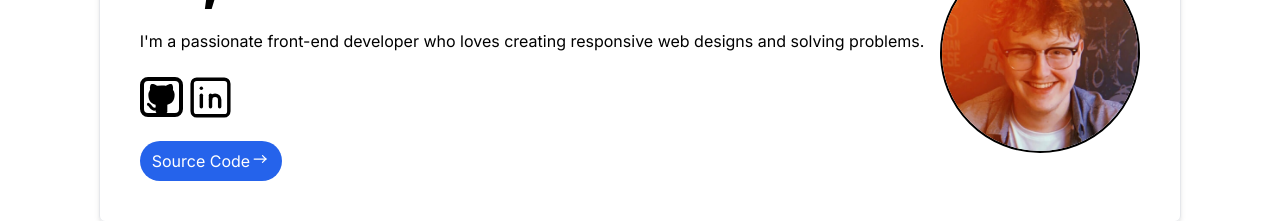
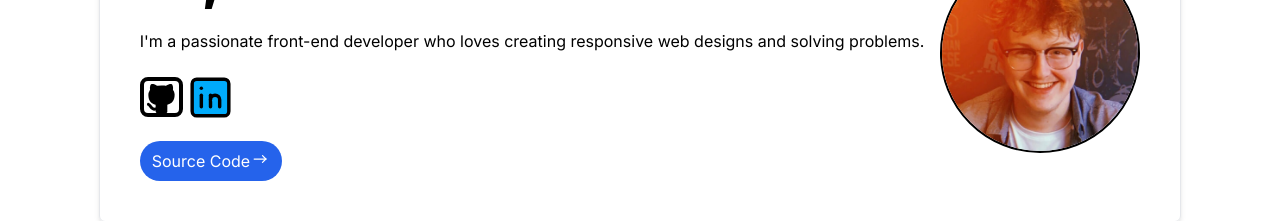
Before and after one commit to colinguinane1/old-portfolio-1, a Next.js app: page / in a window 1280 px wide. Shown: the part 196-417 px from the top of the page. Built offline with nearby package versions, Linux system fonts and the light colour scheme.

Commit message:
fixing bug that prevented deployment

```diff
--- a/src/app/components/LandingCard.jsx
+++ b/src/app/components/LandingCard.jsx
@@ -13,7 +13,7 @@
   <path d="M5.315 2.1c.791 -.113 1.9 .145 3.333 .966l.272 .161l.16 .1l.397 -.083a13.3 13.3 0 0 1 4.59 -.08l.456 .08l.396 .083l.161 -.1c1.385 -.84 2.487 -1.17 3.322 -1.148l.164 .008l.147 .017l.076 .014l.05 .011l.144 .047a1 1 0 0 1 .53 .514a5.2 5.2 0 0 1 .397 2.91l-.047 .267l-.046 .196l.123 .163c.574 .795 .93 1.728 1.03 2.707l.023 .295l.007 .272c0 3.855 -1.659 5.883 -4.644 6.68l-.245 .061l-.132 .029l.014 .161l.008 .157l.004 .365l-.002 .213l-.003 3.834a1 1 0 0 1 -.883 .993l-.117 .007h-6a1 1 0 0 1 -.993 -.883l-.007 -.117v-.734c-1.818 .26 -3.03 -.424 -4.11 -1.878l-.535 -.766c-.28 -.396 -.455 -.579 -.589 -.644l-.048 -.019a1 1 0 0 1 .564 -1.918c.642 .188 1.074 .568 1.57 1.239l.538 .769c.76 1.079 1.36 1.459 2.609 1.191l.001 -.678l-.018 -.168a5.03 5.03 0 0 1 -.021 -.824l.017 -.185l.019 -.12l-.108 -.024c-2.976 -.71 -4.703 -2.573 -4.875 -6.139l-.01 -.31l-.004 -.292a5.6 5.6 0 0 1 .908 -3.051l.152 -.222l.122 -.163l-.045 -.196a5.2 5.2 0 0 1 .145 -2.642l.1 -.282l.106 -.253a1 1 0 0 1 .529 -.514l.144 -.047l.154 -.03z" stroke-width="0" fill="currentColor" />
 </svg></button>
 <button className='-mt-[7.5px] svg_hover rotate_up'>
-  <svg xmlns="http://www.w3.org/2000/svg" class="icon icon-tabler icon-tabler-brand-linkedin" width="55" height="55" viewBox="0 0 24 24" fill="#00abfb" stroke-width="1.5" stroke="currentColor" fill="none" stroke-linecap="round" stroke-linejoin="round">
+  <svg xmlns="http://www.w3.org/2000/svg" class="icon icon-tabler icon-tabler-brand-linkedin" width="55" height="55" viewBox="0 0 24 24" fill="#00abfb" stroke-width="1.5" stroke="currentColor" stroke-linecap="round" stroke-linejoin="round">
     <path stroke="none" d="M0 0h24v24H0z" fill="none"/>
     <path d="M4 4m0 2a2 2 0 0 1 2 -2h12a2 2 0 0 1 2 2v12a2 2 0 0 1 -2 2h-12a2 2 0 0 1 -2 -2z" />
     <path d="M8 11l0 5" />
```
